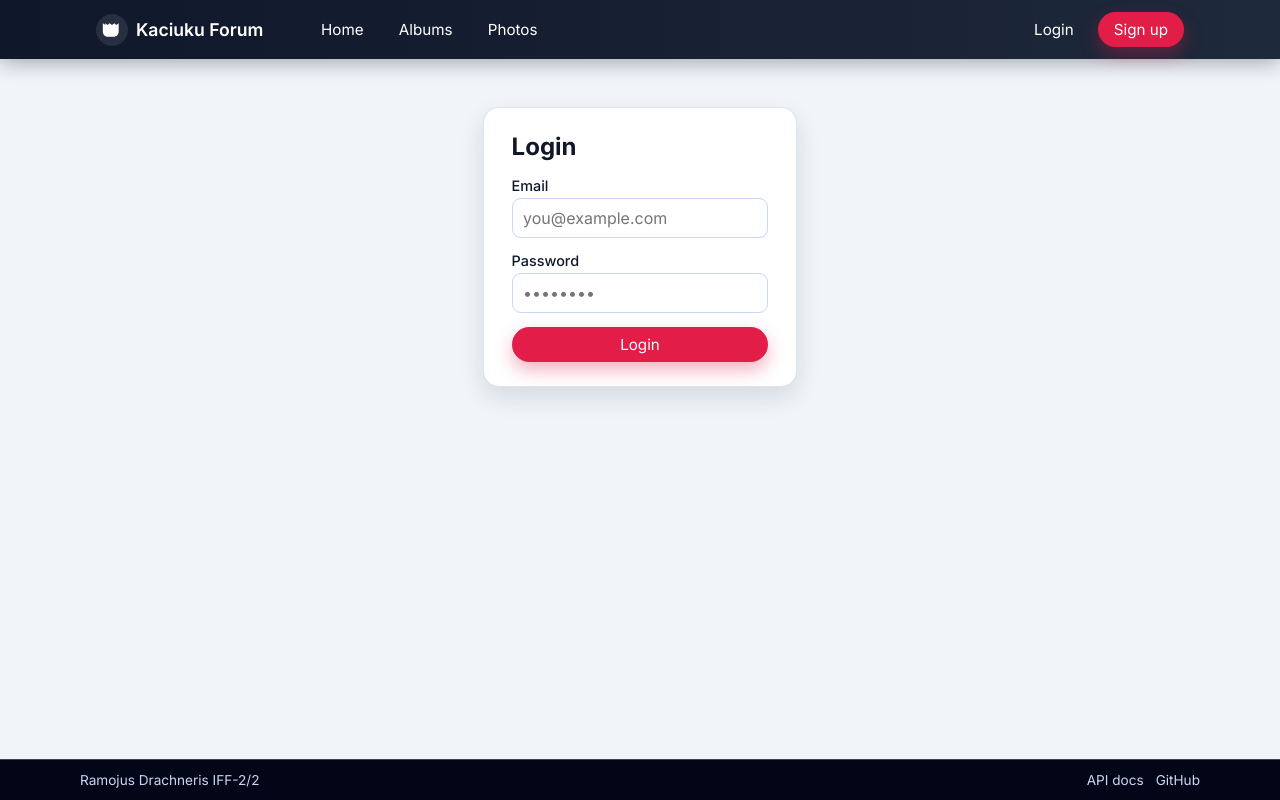
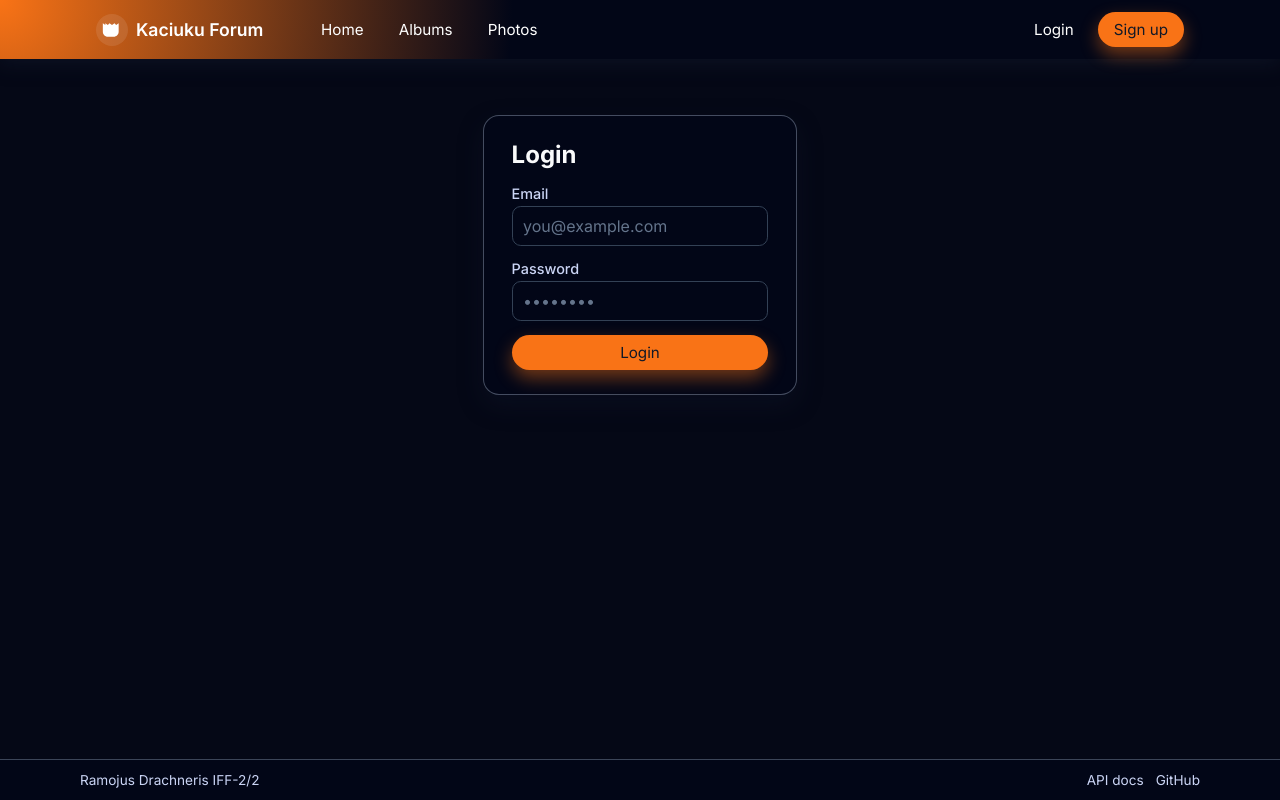
Before and after one commit to RamaByte/Kates, a React (Vite) app in the folder frontend/: page /login in a window 1280 px wide. Built offline with nearby package versions, Linux system fonts and the light colour scheme; no server answers.

Commit message:
Different colors

```diff
--- a/frontend/src/styles.css
+++ b/frontend/src/styles.css
@@ -1,17 +1,27 @@
 /* src/styles.css */
 
-/* global */
+/* global – TORTOISESHELL PALETTE */
 :root {
-    --bg: #0f172a;
-    --bg-light: #f1f5f9;
-    --accent: #e11d48;
-    --accent-soft: #ffe4ef;
-    --text-main: #0f172a;
-    --text-muted: #64748b;
-    --border-subtle: #e2e8f0;
+    /* fonai – daugiau juodos */
+    --bg: #050816;
+    /* pagrindinis fonas (beveik juodas) */
+    --bg-light: #020617;
+    /* kortelės / paviršiai */
+
+    /* akcentai – oranžinė kaip tortie dėmės */
+    --accent: #f97316;
+    /* ryški oranžinė */
+    --accent-soft: #fed7aa;
+    /* švelni oranžinė */
+
+    /* tekstas – šviesus ant tamsaus */
+    --text-main: #f9fafb;
+    --text-muted: #cbd5f5;
+
+    --border-subtle: rgba(148, 163, 184, 0.25);
     --radius-lg: 16px;
     --radius-md: 10px;
-    --shadow-soft: 0 10px 25px rgba(15, 23, 42, 0.12);
+    --shadow-soft: 0 10px 25px rgba(15, 23, 42, 0.4);
 }
 
 *,
@@ -24,7 +34,7 @@ body {
     margin: 0;
     font-family: "Inter", system-ui, -apple-system, BlinkMacSystemFont,
         "Segoe UI", sans-serif;
-    background: var(--bg-light);
+    background: var(--bg);
     color: var(--text-main);
 }
 
@@ -42,9 +52,9 @@ a {
 /* HEADER */
 
 .header {
-    background: linear-gradient(90deg, #0f172a, #1e293b);
+    background: radial-gradient(circle at top left, #f97316 0, #020617 40%, #020617 100%);
     color: white;
-    box-shadow: 0 4px 20px rgba(15, 23, 42, 0.35);
+    box-shadow: 0 4px 20px rgba(15, 23, 42, 0.7);
     position: sticky;
     top: 0;
     z-index: 20;
@@ -104,8 +114,8 @@ a {
 }
 
 .nav-link.active {
-    background: white;
-    color: #0f172a;
+    background: var(--accent);
+    color: #0b1120;
 }
 
 .header-right {
@@ -119,7 +129,7 @@ a {
     font-size: 0.85rem;
     padding: 0.25rem 0.7rem;
     border-radius: 999px;
-    background: rgba(15, 23, 42, 0.25);
+    background: rgba(15, 23, 42, 0.7);
 }
 
 .auth-links {
@@ -148,23 +158,23 @@ a {
 
 .btn-primary {
     background: var(--accent);
-    color: white;
-    box-shadow: 0 8px 18px rgba(225, 29, 72, 0.35);
+    color: #111827;
+    box-shadow: 0 8px 18px rgba(249, 115, 22, 0.45);
 }
 
 .btn-primary:hover {
     transform: translateY(-1px);
-    box-shadow: 0 12px 24px rgba(225, 29, 72, 0.45);
+    box-shadow: 0 12px 24px rgba(249, 115, 22, 0.6);
 }
 
 .btn-secondary {
-    background: white;
-    color: #0f172a;
-    border: 1px solid rgba(148, 163, 184, 0.4);
+    background: #0b1120;
+    color: var(--text-main);
+    border: 1px solid rgba(148, 163, 184, 0.6);
 }
 
 .btn-secondary:hover {
-    background: #e5e7eb;
+    background: #111827;
 }
 
 .btn-text {
@@ -219,10 +229,11 @@ a {
 }
 
 .hero-image-card {
-    background: white;
+    background: #020617;
     border-radius: var(--radius-lg);
     padding: 0.75rem;
     box-shadow: var(--shadow-soft);
+    border: 1px solid rgba(148, 163, 184, 0.35);
 }
 
 .hero-image {
@@ -257,22 +268,22 @@ a {
 }
 
 .card {
-    background: white;
+    background: #020617;
     border-radius: var(--radius-md);
     padding: 0.9rem 1rem 0.8rem;
-    box-shadow: 0 12px 20px rgba(15, 23, 42, 0.06);
+    box-shadow: 0 12px 20px rgba(15, 23, 42, 0.6);
     display: flex;
     flex-direction: column;
     justify-content: space-between;
-    border: 1px solid rgba(148, 163, 184, 0.2);
+    border: 1px solid rgba(148, 163, 184, 0.35);
     transition: transform 0.15s ease, box-shadow 0.15s ease,
         border-color 0.15s ease;
 }
 
 .card:hover {
     transform: translateY(-3px);
-    box-shadow: 0 18px 32px rgba(15, 23, 42, 0.16);
-    border-color: rgba(99, 102, 241, 0.55);
+    box-shadow: 0 18px 32px rgba(15, 23, 42, 0.9);
+    border-color: rgba(249, 115, 22, 0.8);
 }
 
 .card-body h3 {
@@ -295,20 +306,22 @@ a {
 /* photo cards */
 
 .photo-card {
-    background: white;
+    background: #020617;
     border-radius: var(--radius-md);
     padding: 0.55rem;
-    border: 1px solid rgba(148, 163, 184, 0.35);
+    border: 1px solid rgba(148, 163, 184, 0.45);
     display: flex;
     flex-direction: column;
     cursor: pointer;
     text-align: left;
-    transition: transform 0.15s ease, box-shadow 0.15s ease;
+    transition: transform 0.15s ease, box-shadow 0.15s ease,
+        border-color 0.15s ease;
 }
 
 .photo-card:hover {
     transform: translateY(-3px);
-    box-shadow: 0 16px 28px rgba(15, 23, 42, 0.16);
+    box-shadow: 0 16px 28px rgba(15, 23, 42, 0.9);
+    border-color: rgba(249, 115, 22, 0.8);
 }
 
 .photo-img {
@@ -334,10 +347,11 @@ a {
     max-width: 420px;
     margin: 2rem auto;
     padding: 1.5rem 1.75rem;
-    background: white;
+    background: #020617;
     border-radius: var(--radius-lg);
     box-shadow: var(--shadow-soft);
-    border: 1px solid rgba(148, 163, 184, 0.3);
+    border: 1px solid rgba(148, 163, 184, 0.45);
+    color: var(--text-main);
 }
 
 .form-card h2 {
@@ -360,6 +374,7 @@ a {
 .form-label {
     font-size: 0.9rem;
     font-weight: 500;
+    color: var(--text-muted);
 }
 
 .form-input,
@@ -367,21 +382,29 @@ a {
     font: inherit;
     padding: 0.55rem 0.65rem;
     border-radius: 0.55rem;
-    border: 1px solid #cbd5f5;
+    border: 1px solid #334155;
     outline: none;
-    transition: border-color 0.15s ease, box-shadow 0.15s ease;
+    transition: border-color 0.15s ease, box-shadow 0.15s ease,
+        background-color 0.15s ease;
+    background: #020617;
+    color: var(--text-main);
+}
+
+.form-input::placeholder,
+.form-textarea::placeholder {
+    color: #64748b;
 }
 
 .form-input:focus,
 .form-textarea:focus {
-    border-color: #4f46e5;
-    box-shadow: 0 0 0 1px rgba(79, 70, 229, 0.4);
+    border-color: var(--accent);
+    box-shadow: 0 0 0 1px rgba(249, 115, 22, 0.6);
 }
 
 .form-error {
     margin: 0;
     font-size: 0.85rem;
-    color: #b91c1c;
+    color: #fecaca;
 }
 
 /* MODAL */
@@ -403,9 +426,8 @@ a {
     height: min(95vh, 100%);
     background: #020617;
     color: #e2e8f0;
-    /* ŠVIESUS TEKSTAS ANT TAMSUS FONO */
     border-radius: 0.75rem;
-    box-shadow: 0 20px 40px rgba(15, 23, 42, 0.7);
+    box-shadow: 0 20px 40px rgba(15, 23, 42, 0.9);
     display: flex;
     flex-direction: column;
 }
@@ -428,20 +450,18 @@ a {
 .modal-body {
     flex: 1;
     overflow: hidden;
-    /* labai svarbu, kad vidus pats valdytų scroll'ą */
     padding: 0.75rem 1rem 1rem;
 }
 
-/* --- Naujas photo + comments layout --- */
+/* --- Photo + comments layout --- */
 
-/* Visa vidinė sritis (kairė foto, dešinė komentarai) */
 .modal-photo {
     display: flex;
     gap: 1rem;
     height: 100%;
 }
 
-/* Kairė – nuotrauka (didesnė dalis) */
+/* Kairė – nuotrauka */
 .modal-photo-left {
     flex: 3;
     display: flex;
@@ -474,7 +494,6 @@ a {
     margin-bottom: 0.5rem;
 }
 
-/* Kad aprašymo tekstas būtų aiškiai matomas */
 .modal-text {
     margin: 0.25rem 0 0;
     font-size: 0.9rem;
@@ -567,13 +586,6 @@ a {
     text-decoration: underline;
 }
 
-/* content padding dėl footer ir header */
-.content {
-    margin-top: 1rem;
-    padding-bottom: 4rem;
-    /* ~ footer aukštis */
-}
-
 /* HAMBURGER (mobile) */
 
 .hamburger {
@@ -607,22 +619,6 @@ a {
 .nav-divider {
     border-top: 1px solid rgba(148, 163, 184, 0.4);
     margin: 0.45rem 0;
-}
-
-/* (dubliuota, bet ok) komentarų bendri */
-.comment-list {
-    list-style: none;
-    padding-left: 0;
-    margin: 0.5rem 0 0;
-    display: flex;
-    flex-direction: column;
-    gap: 0.4rem;
-}
-
-.comment-item {
-    font-size: 0.9rem;
-    border-bottom: 1px solid rgba(148, 163, 184, 0.3);
-    padding-bottom: 0.35rem;
 }
 
 /* RESPONSIVE */
```
